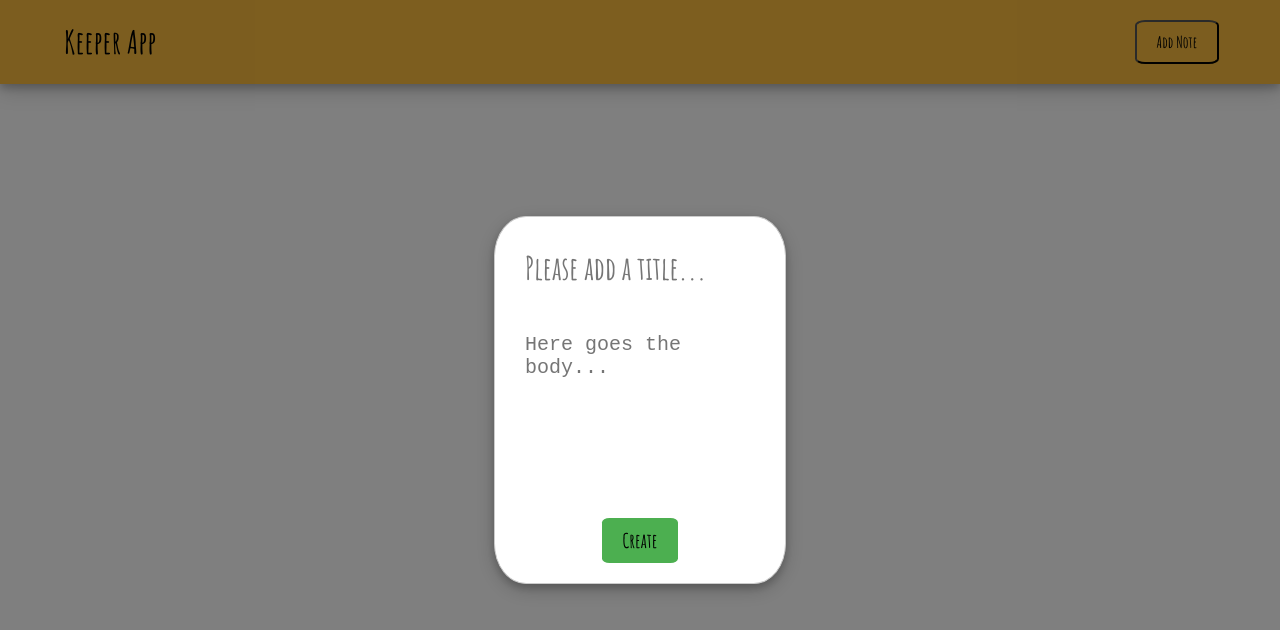
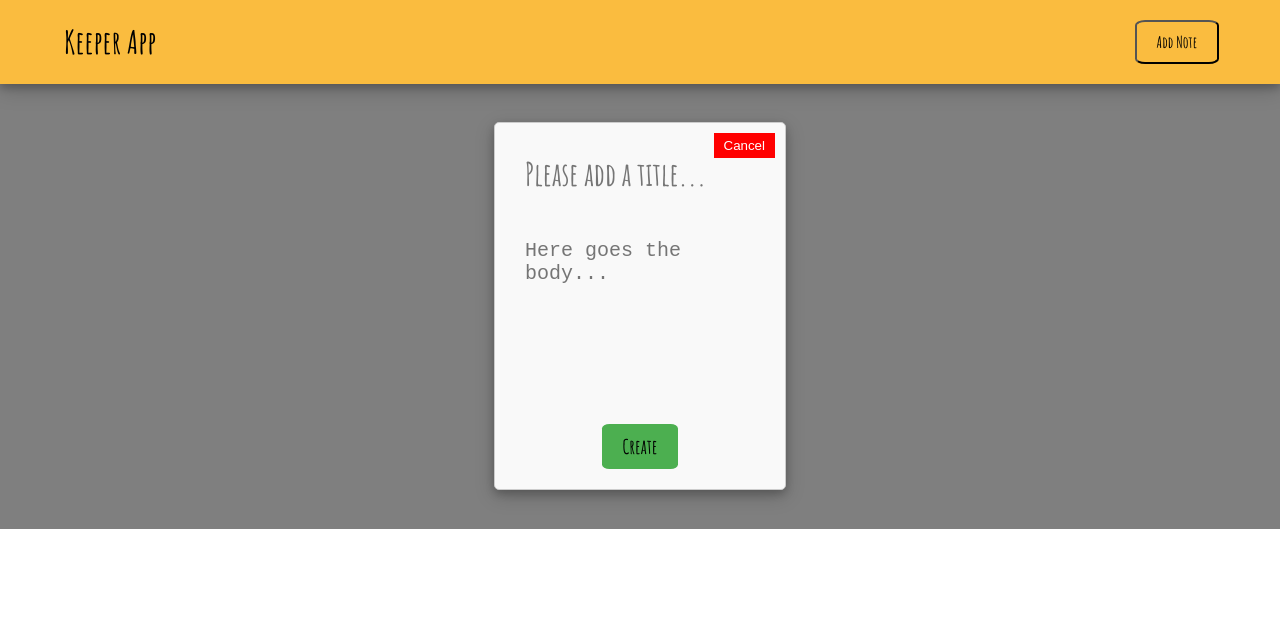
Before and after one commit to Snimpo/Keeper-App-React, a React (Vite) app: page / in a window 1280 px wide. Both pictures are taken after a click on the button "Add Note". Shown: the top 630 px of the page. Built offline with nearby package versions, Linux system fonts and the light colour scheme.

Commit message:
added a cancel button to end the note creation process

```diff
--- a/src/App.css
+++ b/src/App.css
@@ -141,3 +141,30 @@ header {
   flex-direction: row;
   flex-wrap: wrap;
 }
+
+.note-form-container {
+  position: relative;
+}
+
+.note-form-container {
+  position: relative;
+}
+
+.note-body {
+  position: relative;
+  padding: 20px;
+  border: 1px solid #ccc;
+  border-radius: 5px;
+  background-color: #f9f9f9;
+}
+
+.cancel-button {
+  position: absolute;
+  top: 10px;
+  right: 10px;
+  background-color: red;
+  color: white;
+  border: none;
+  padding: 5px 10px;
+  cursor: pointer;
+}
--- a/src/App.jsx
+++ b/src/App.jsx
@@ -1,8 +1,6 @@
 import React, { useState } from 'react';
 import Header from './Header';
 import Note from './Note';
-import Footer from './Footer';
-import '@fortawesome/fontawesome-free/css/all.min.css';
 
 function App() {
   const [notes, setNotes] = useState([]);
@@ -25,6 +23,12 @@ function App() {
     }
   };
 
+  const cancelAddingNote = () => {
+    setIsAdding(false);
+    setTitle('');
+    setBody('');
+  };
+
   const removeNote = (index) => {
     setNotes(notes.filter((_, i) => i !== index));
   };
@@ -36,6 +40,7 @@ function App() {
       {isAdding && (
         <div className="note-form-container">
           <div className="note-body">
+            <button className="cancel-button" onClick={cancelAddingNote}>Cancel</button>
             <input
               type="text"
               placeholder="Please add a title..."
@@ -47,9 +52,7 @@ function App() {
               value={body}
               onChange={(e) => setBody(e.target.value)}
             />
-            <button className="create-note-button" onClick={createNote}>
-              Create
-            </button>
+            <button className="create-note-button" onClick={createNote}>Create</button>
           </div>
         </div>
       )}
@@ -64,7 +67,6 @@ function App() {
         ))}
       </div>
     </div>
-
   );
 }
 
```
